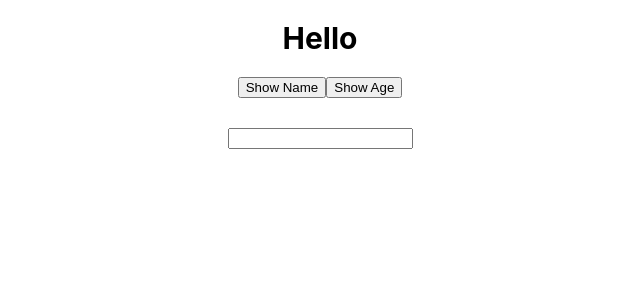
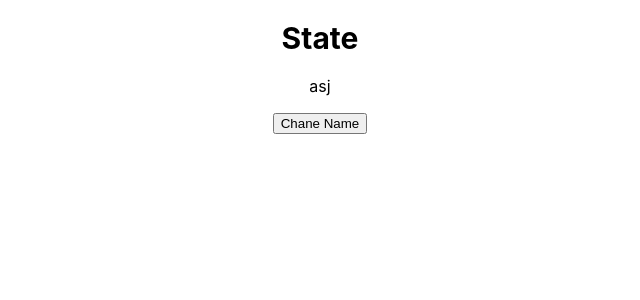
Before and after one commit to ahn-sujin/create-react-app-test, a React (Create React App) app in the folder voca/: page / in a window 1280 px wide. Shown: the top 300 px of the page, without its empty margins (320-960 px from the left). Built offline with nearby package versions, Linux system fonts and the light colour scheme.

Commit message:
useState 사용

```diff
--- a/voca/src/component/Hello.js
+++ b/voca/src/component/Hello.js
@@ -1,36 +1,20 @@
+import { useState } from 'react';
 import Name from './Name'
 import styles from './Hello.module.css';
 
 const Hello = () => {
-    function showName (){
-        console.log('asj');
-    }
+    const [name, nameChange] = useState('asj');
 
-    function showAge (age){
-        console.log (age);
-    }
-
-    function inputChange (txt) {
-        console.log(txt)
-    }
+    function chageName() {
+        const newName = name === 'asj' ? 'hdh' : 'asj';
+        nameChange(newName);
+     }
 
     return (
         <div>
-            <span>Hello</span>
-            {/* <Name/> */}
-            {/* <div className={styles.box}>Hello.css에 있는 sytle</div> */}
-            <button onClick = {showName} >Show Name</button>
-            <button onClick = {
-                ()=>{
-                    showAge(26);
-                }
-            } >Show Age</button>
-            <input onChange = {
-                (e) => {
-                    const event = e.target.value;
-                    inputChange(event)
-                }
-            }></input>
+            <span>State</span>
+            <p>{name}</p>
+            <button onClick = {chageName}>Chane Name</button>
         </div>
     )
 }
```
